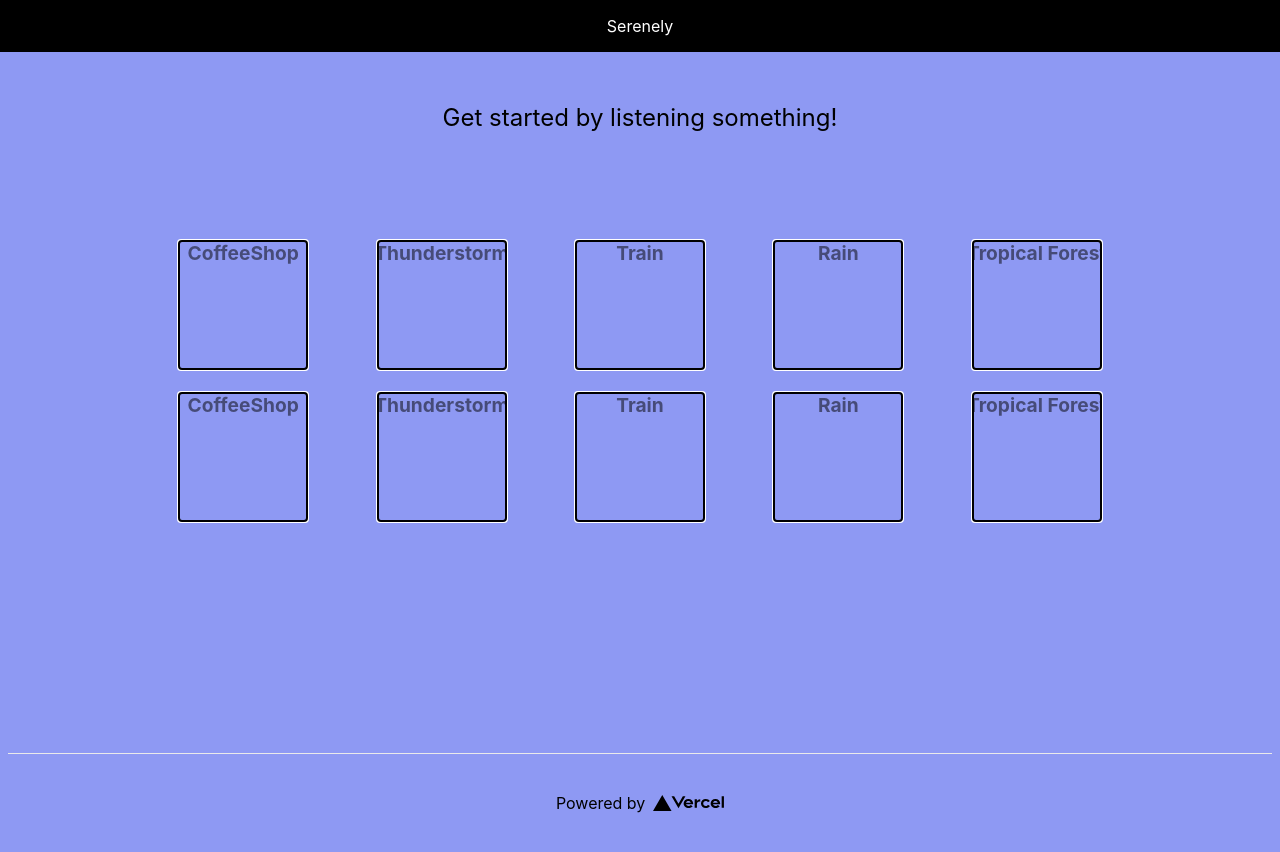
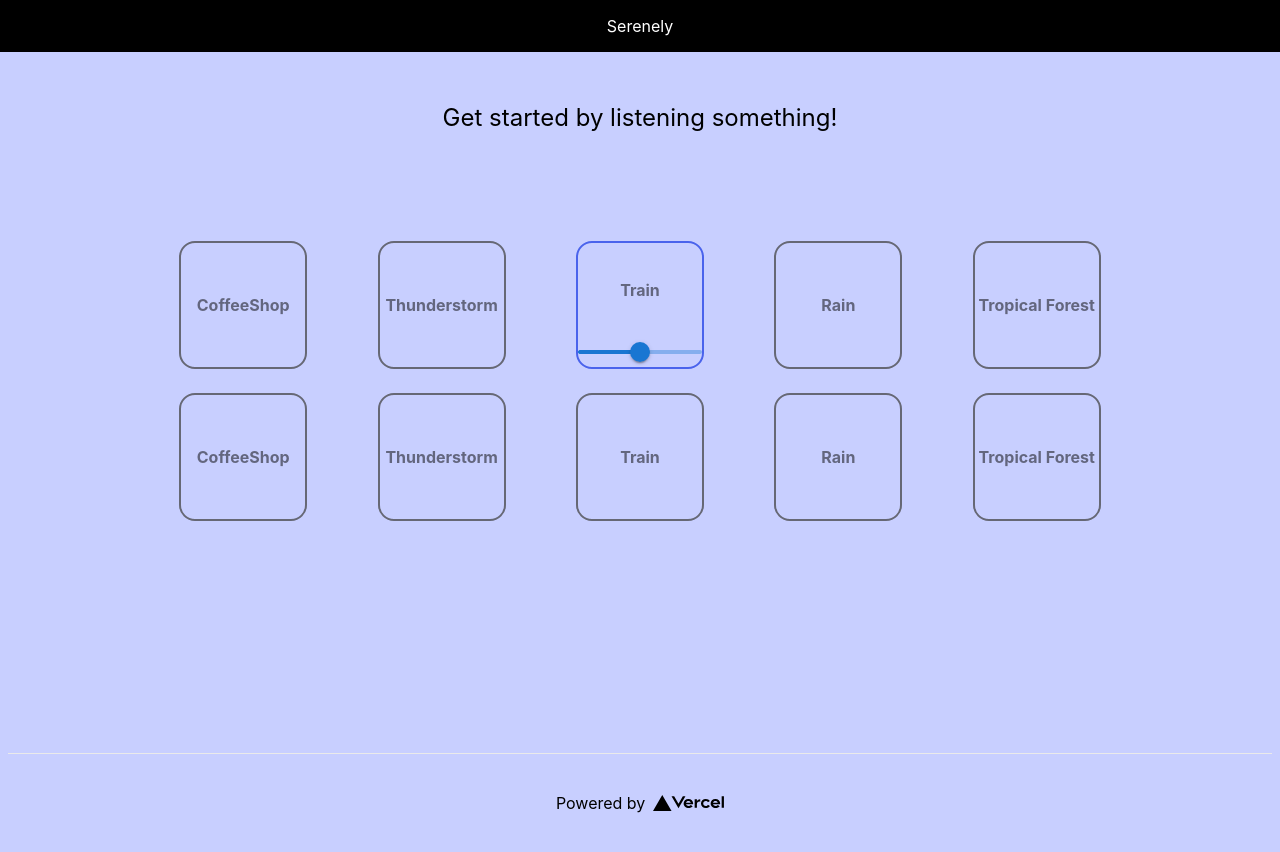
Before and after one commit to NowDev/Serenely, a Next.js app: page /listen in a window 1280 px wide. Built offline with nearby package versions, Linux system fonts and the light colour scheme.

Commit message:
Fixing design issues and removed unnecessary stuff

```diff
--- a/src/components/SoundCard/index.tsx
+++ b/src/components/SoundCard/index.tsx
@@ -1,50 +1,63 @@
+import { useState, useEffect } from 'react'
 import styled from 'styled-components'
-import Tooltip, { TooltipProps, tooltipClasses } from '@mui/material/Tooltip'
-
-const BootstrapTooltip = styled(({ className, ...props }: TooltipProps) => (
-  <Tooltip {...props} arrow classes={{ popper: className }} />
-))(() => ({
-  [`& .${tooltipClasses.arrow}`]: {
-    color: 'rgba(0, 0, 0, 0.45)'
-  },
-  [`& .${tooltipClasses.tooltip}`]: {
-    backgroundColor: 'rgba(0, 0, 0, 0.45)'
-  }
-}))
+import Slider from '@mui/material/Slider'
 interface PropsSoundCard {
   title: string
   description?: string
+  enabled?: boolean
   href?: string
 }
+
 export const SoundCard: React.FC<PropsSoundCard> = props => {
+  const [enabled, setEnabled] = useState(props.enabled || false)
+  const [volume, setVolume] = useState(50)
+
+  const volumeChange = (event: Event, value: number | number[]) => {
+    setVolume(value as number)
+  }
+  function handleClick() {
+    setEnabled(!enabled)
+  }
+
   return (
-    <>
-      <SoundCardContainer>
-        <a className="card" href={props?.href}>
-          <BootstrapTooltip title={props?.description}>
-            <h3>{props.title}</h3>
-          </BootstrapTooltip>
+    <SoundCardContainer onClick={handleClick} enabled={enabled}>
+      <div className="cardRoot">
+        <a className="card">
+          <h3>{props.title}</h3>
         </a>
-      </SoundCardContainer>
-    </>
+      </div>
+      {enabled && <Slider aria-label="Volume" value={volume} onChange={volumeChange} />}
+    </SoundCardContainer>
   )
 }
 
-const SoundCardContainer = styled.div`
+const SoundCardContainer = styled.div<{ enabled: boolean }>`
   width: 8rem;
   height: 8rem;
   margin-bottom: 1.5rem;
-  outline: auto;
+  display: flex;
+  flex-direction: column;
+  border-style: solid;
+  border-width: 0.15rem;
+  border-radius: 1rem;
+  border-color: ${props => (props.enabled ? '#4a63ec' : '#424242ba')};
+  :hover {
+    border-color: #4a63ec;
+  }
+  .cardRoot {
+    width: 100%;
+    height: 100%;
+    display: flex;
+    align-items: center;
+  }
   .card {
-    display: inline-flex;
+    display: flex;
     flex-direction: column;
-    -webkit-box-align: center;
     align-items: center;
     width: 100%;
     opacity: 0.5;
     transition: opacity 0.2s ease-in-out 0s;
     cursor: pointer;
-    position: relative;
     white-space: nowrap;
     overflow: hidden;
     text-overflow: ellipsis;
@@ -52,18 +65,17 @@ const SoundCardContainer = styled.div`
 
   .card:hover {
     opacity: 1;
-    color: #5c6bc0;
-    border-color: #5c6bc0;
+    color: #4a63ec;
+    border-color: #4a63ec;
   }
   .card:focus,
   .card:active {
-    color: #5c6bc0;
-    border-color: #5c6bc0;
+    color: #4a63ec;
+    border-color: #4a63ec;
   }
 
   .card h3 {
-    margin: 0 0 1rem 0;
-    font-size: 1.2rem;
+    font-size: 1rem;
   }
 
   .card p {
--- a/src/pages/listen.tsx
+++ b/src/pages/listen.tsx
@@ -2,7 +2,6 @@ import styled from 'styled-components'
 import Footer from '../components/Footer'
 import Header from '../components/Header'
 import { SoundCard } from '../components/SoundCard'
-import PageLayout from '../components/PageLayout'
 
 export default function Listen() {
   return (
@@ -17,7 +16,7 @@ export default function Listen() {
               <div className="wrapper">
                 <SoundCard title="CoffeeShop" description="People talking and some machinery" />
                 <SoundCard title="Thunderstorm" description="Thunders and rain, not so quietly..." />
-                <SoundCard title="Train" description="The sound a train on rails" />
+                <SoundCard title="Train" description="The sound a train on rails" enabled={true} />
                 <SoundCard title="Rain" description="Classic sound of a light rain" />
                 <SoundCard title="Tropical Forest" description="Calm sounds of nature" />
                 <SoundCard title="CoffeeShop" description="People talking and some machinery" />
@@ -42,7 +41,7 @@ const ContainerRoot = styled.div`
   flex-direction: column;
   justify-content: center;
   align-items: center;
-  background-color: #8e99f3;
+  background-color: #c8cfff;
   main {
     width: 95%;
     padding: 5rem 0;
```
